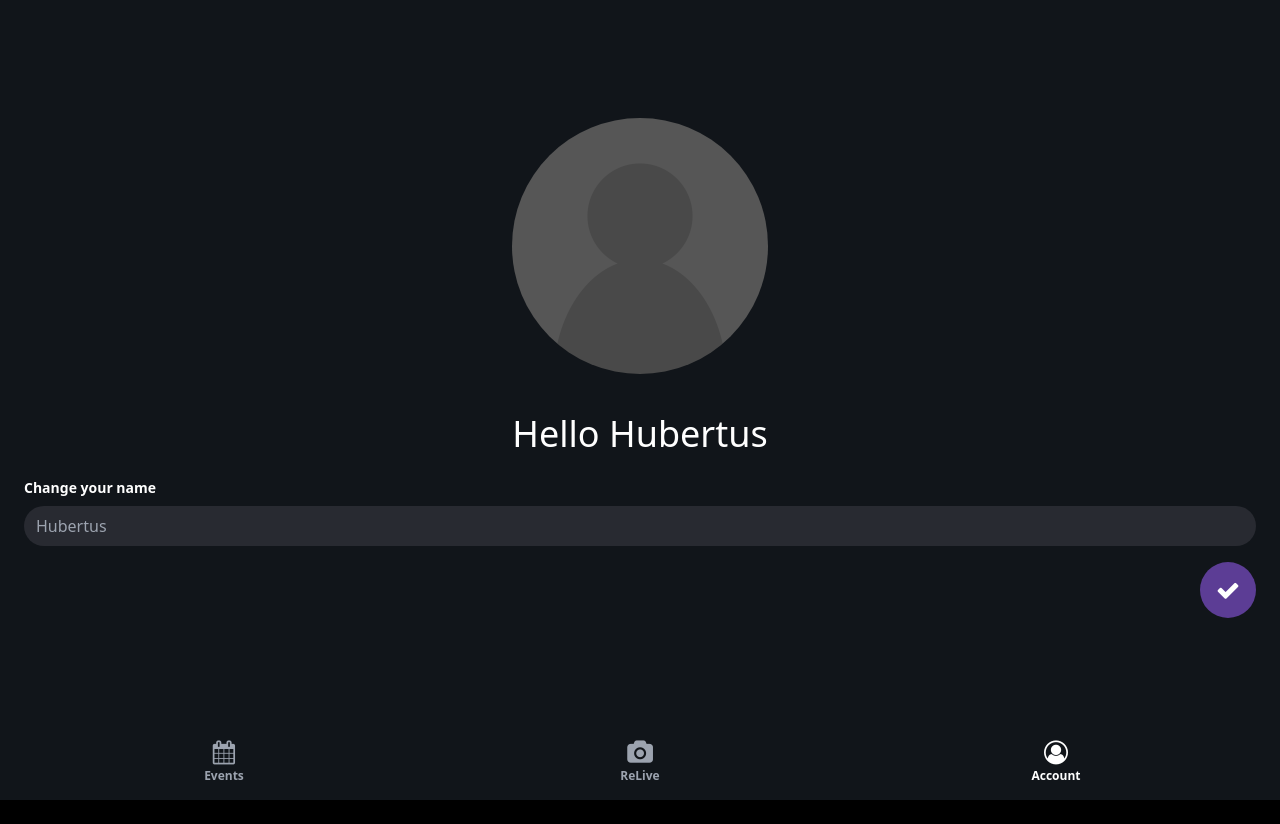
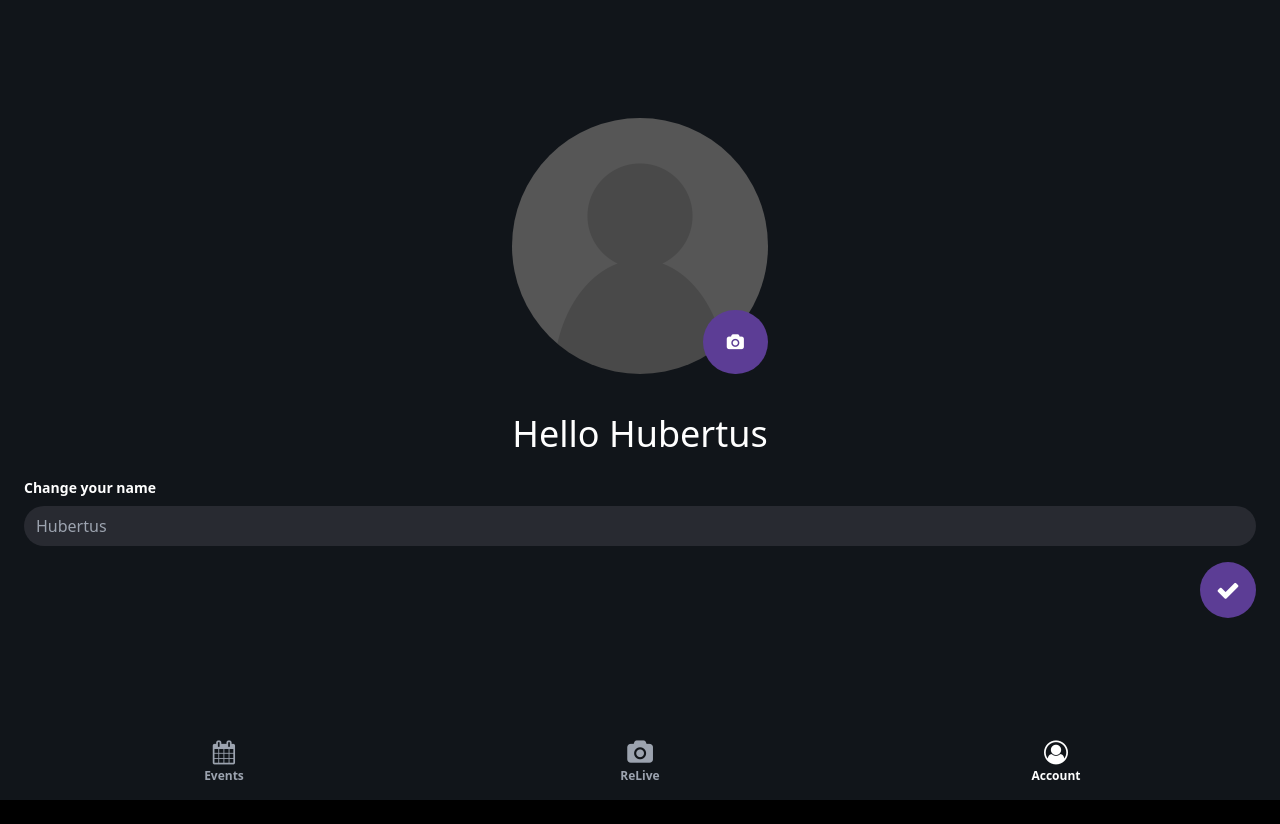
Before and after one commit to relievers/relive, a SvelteKit app in the folder frontend/: page /settings in a window 1280 px wide. Built offline with nearby package versions, Linux system fonts and the light colour scheme; what tailwindcss-safe-area would draw is missing.

Commit message:
Button to change profile picture

```diff
--- a/frontend/src/routes/settings/+page.svelte
+++ b/frontend/src/routes/settings/+page.svelte
@@ -4,10 +4,17 @@
 
 <div class="flex-grow w-full">
     <div class="bg-background min-h-full flex flex-col justify-center items-center">
-        <div class="rounded-full overflow-hidden w-64 h-64 mb-10 mt-10">
-            <!-- Currently placeholder Profile Picture -->
-            <img src="emptyProfilePicture.png" alt="{username}' Profile Picture" class="w-full h-full object-cover" />
-          </div>
+        <div class="relative w-64 h-64 mb-10 mt-10">
+            <!-- Placeholder Profile Picture -->
+            <img src="emptyProfilePicture.png" alt="{username}'s Profile Picture" class="rounded-full w-full h-full object-cover" />
+
+            <!-- Button to change Profile Picutre (TODO: Functionality) -->
+            <button class="absolute bottom-0 right-0 text-white font-bold py-5 px-6 rounded-full" style="background-color:#5C3D95">
+                <i class="fa fa-camera"></i>
+            </button>
+        </div>
+
+
         <h1 class="text-white text-4xl">Hello {username}</h1>
 
         <form class="p-6 rounded-lg w-full h-full flex flex-col">
```
